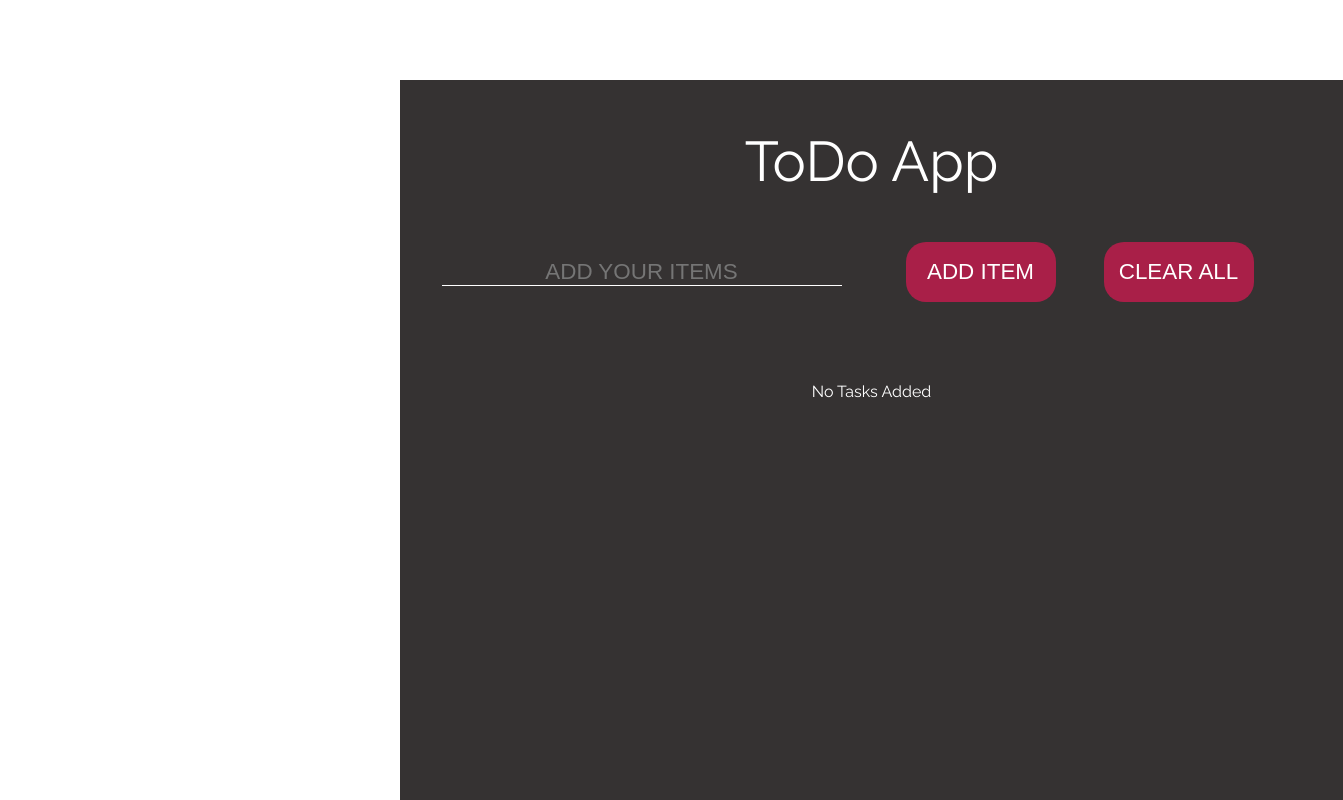
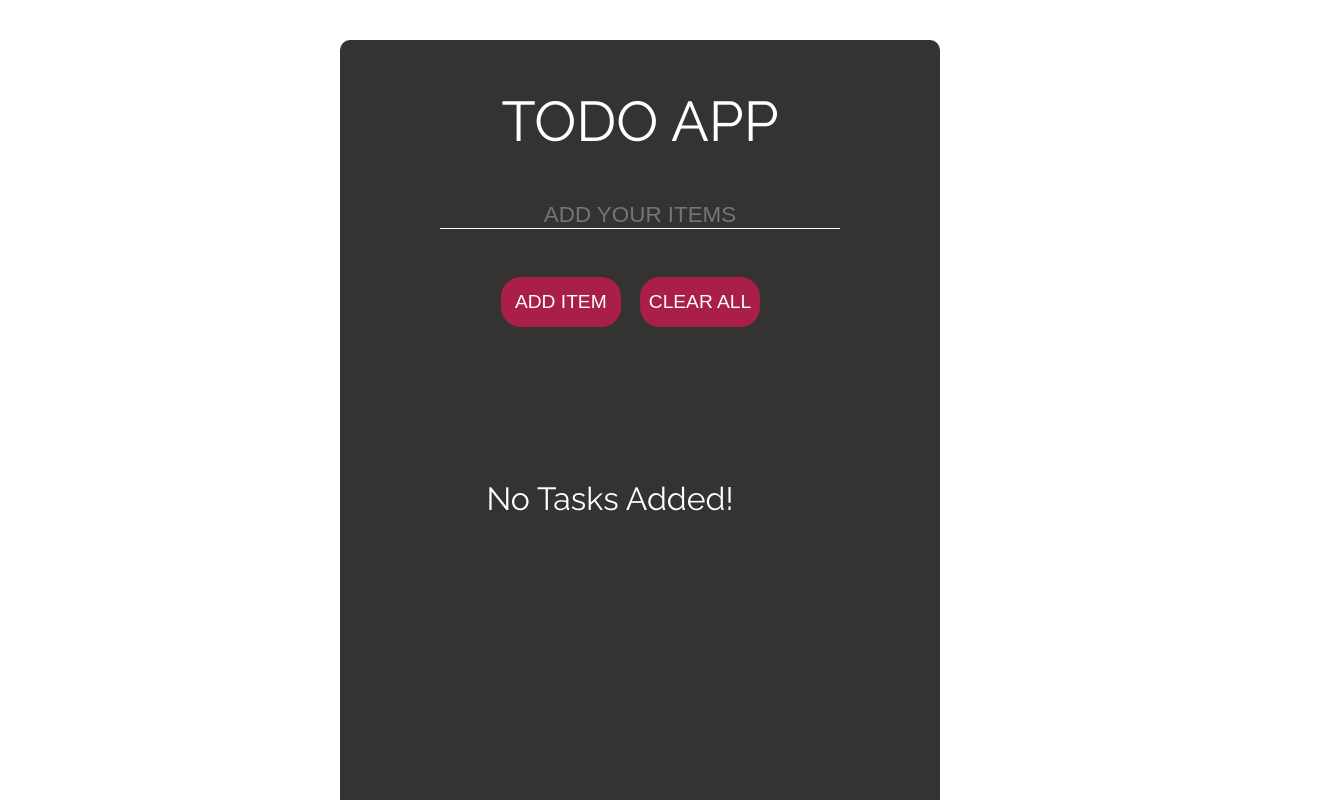
Before and after one commit to qubitsnepal/todo-app, a React (Create React App) app: page / in a window 1280 px wide. Shown: the top 800 px of the page, 1343 px wide, since content can reach past the window. Built offline with nearby package versions, Linux system fonts and the light colour scheme.

Commit message:
Show error message incase of empty input field

```diff
--- a/src/components/TodoForm.js
+++ b/src/components/TodoForm.js
@@ -15,15 +15,16 @@ const TodoForm = () => {
     setFoundItem,
   } = useContext(GlobalContext);
   const [inputList, setInputList] = useState("");
+  const [error, setError] = useState(false);
 
-  console.log(foundItem);
-
-  const itemEvent = (event) => {
+  const handleChange = (event) => {
     setInputList(event.target.value);
+    setError(false);
   };
 
   const handleClick = (e) => {
     e.preventDefault();
+    if (inputList.length > 0) {
       if (foundItem === null) {
         addTask(inputList);
         setInputList("");
@@ -32,6 +33,9 @@ const TodoForm = () => {
         setInputList("");
         setChange(false);
         setFoundItem(null);
+      }
+    } else {
+      setError(true);
     }
   };
   const handleClear = (e) => {
@@ -49,21 +53,23 @@ const TodoForm = () => {
   return (
     <>
       <Container>
-        <Head>ToDo App</Head>
+        <Head>TODO APP</Head>
         <Input
           type="text"
           placeholder="ADD YOUR ITEMS"
-          onChange={itemEvent}
+          onChange={handleChange}
           value={inputList}
-          required
         />
+        <Span>{error ? "Input field cannot be left blank!!" : ""}</Span>
+        <br></br>
+
         <Button onClick={handleClick}>{change ? "UPDATE" : "ADD ITEM"}</Button>
         <Button onClick={handleClear}>CLEAR ALL</Button>
         <Ul>
           {tasks.length > 0 ? (
             tasks.map((task) => <TaskList task={task} />)
           ) : (
-            <div>No Tasks Added</div>
+            <NoTaskText>No Tasks Added!</NoTaskText>
           )}
         </Ul>
       </Container>
@@ -73,40 +79,44 @@ const TodoForm = () => {
 export default TodoForm;
 
 const Container = styled.div`
-  margin: 80px 400px;
-  height: 842px;
-  width: 943px;
+  height: 850px;
+  width: 600px;
   text-align: center;
   color: white;
   background-color: #353232;
+  margin: 0 auto;
+  margin-top: 40px;
+  border-radius: 10px;
 `;
 const Input = styled.input`
+  width: 25rem;
+  background: transparent;
   border: none;
   border-bottom: 1px solid white;
-  width: 25rem;
-  background: transparent;
-  margin-right: 4rem;
+
   color: white;
   font-size: 1.4rem;
   text-align: center;
-  required: "required";
+
+  margin-bottom: 3rem;
 `;
 const Button = styled.button`
   background-color: #a91f48;
-  margin-right: 3rem;
+  margin-right: 1.2rem;
   color: white;
   border-radius: 20px;
-  height: 60px;
+  height: 50px;
   border: none;
-  width: 150px;
-  font-size: 1.4rem;
+  width: 120px;
+  font-size: 1.2rem;
 `;
-export const Ul = styled.ul`
+const Ul = styled.ul`
   list-style: none;
   color: white;
   text-transform: capitalize;
-  font-size: 2.5rem;
-  margin-top: 5rem;
+  font-size: 1.5rem;
+  margin-top: 3rem;
+  margin-left: 0;
 `;
 const Head = styled.h1`
   font-size: 3.5rem;
@@ -115,3 +125,19 @@ const Head = styled.h1`
   padding-bottom: 3rem;
   padding-top: 3rem;
 `;
+const Span = styled.span`
+  position: absolute;
+  color: red;
+  font-weight: 500;
+
+  left: 30%;
+  top: 30%;
+  font-size: 1.5rem;
+  width: 400px;
+`;
+const NoTaskText = styled.div`
+  position: absolute;
+  top: 60%;
+  left: 38%;
+  font-size: 2rem;
+`;
```
Lines whose indentation alone changed are shown as unchanged.
